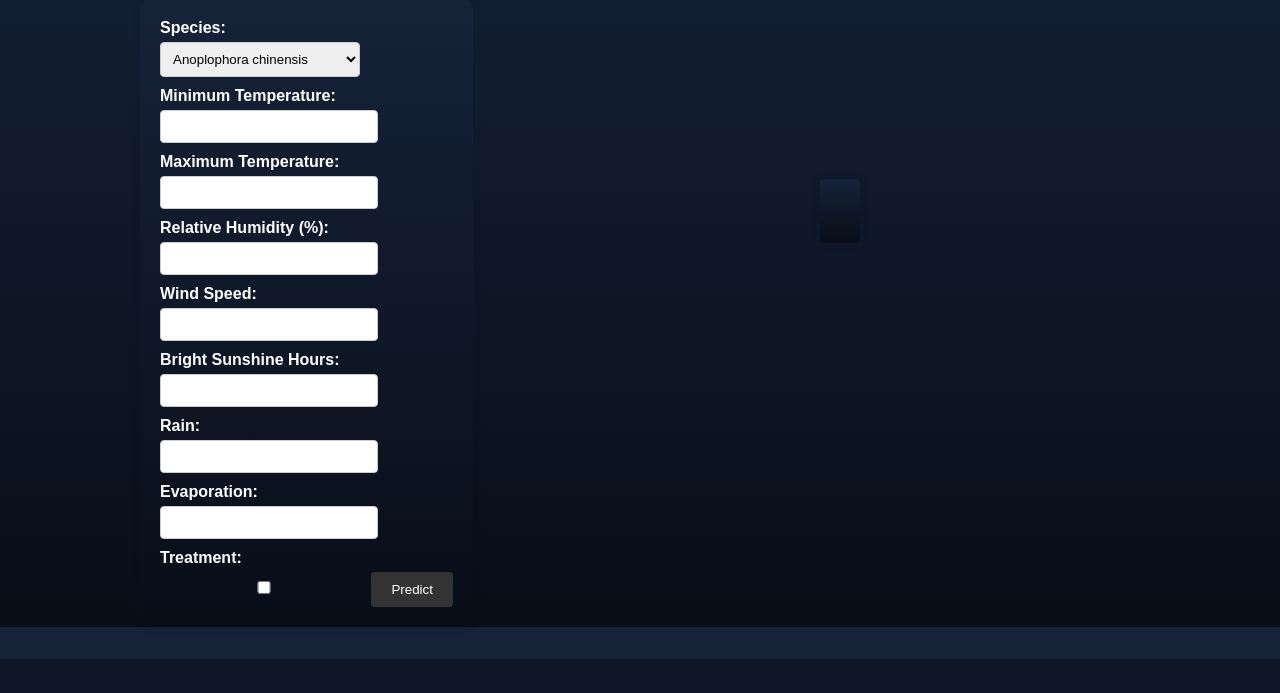
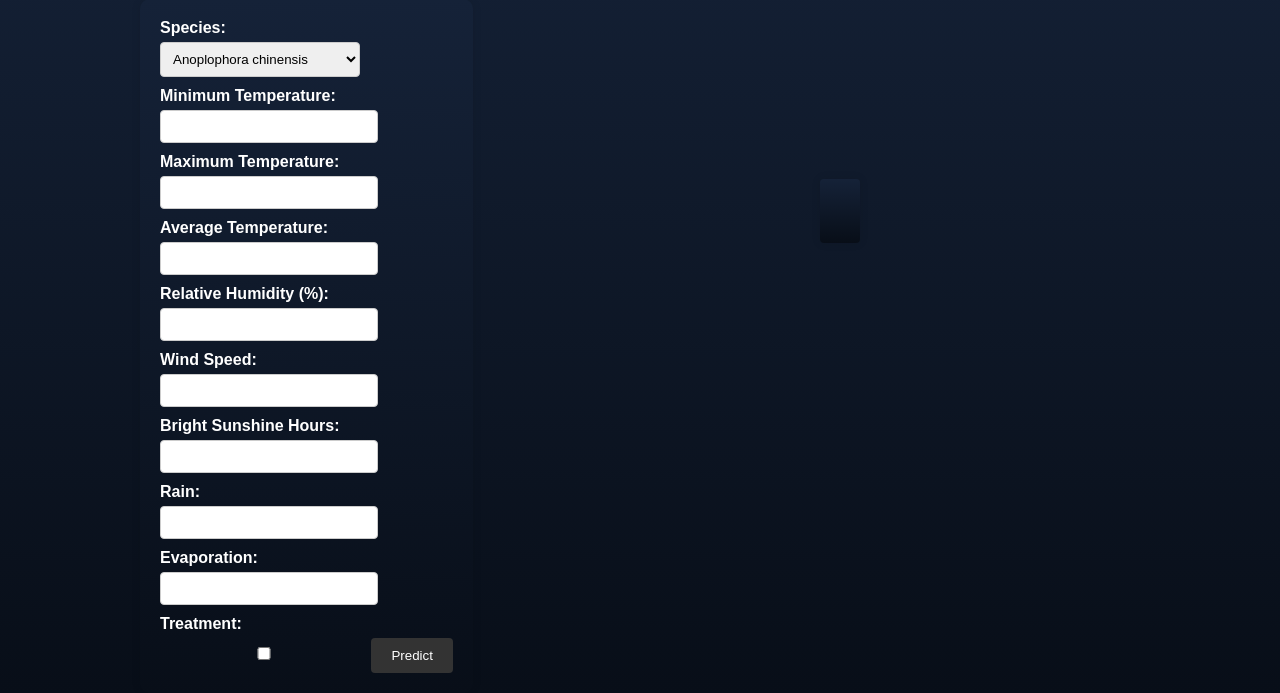
Before and after one commit to Tej1109/PIIP_2, a Flask app: page / in a window 1280 px wide. Shown: the part 141-834 px from the top of the page. Before the commit the page ends 800 px from the top, so only its background shows below. Run offline with Flask 3, Linux system fonts and the light colour scheme.

Commit message:
Update webpage.html

```diff
--- a/templates/webpage.html
+++ b/templates/webpage.html
@@ -118,6 +118,9 @@
     <label for="maxTemp">Maximum Temperature:</label>
     <input type="number" id="maxTemp" name="maxTemp" step = ".01" required>
 
+    <label for="AvgTemp">Average Temperature:</label>
+    <input type="number" id="AvgTemp" name="AvgTemp" step = ".01" required>
+
     <label for="humidity">Relative Humidity (%):</label>
     <input type="number" id="humidity" name="humidity" step = ".01" required>
 
```
